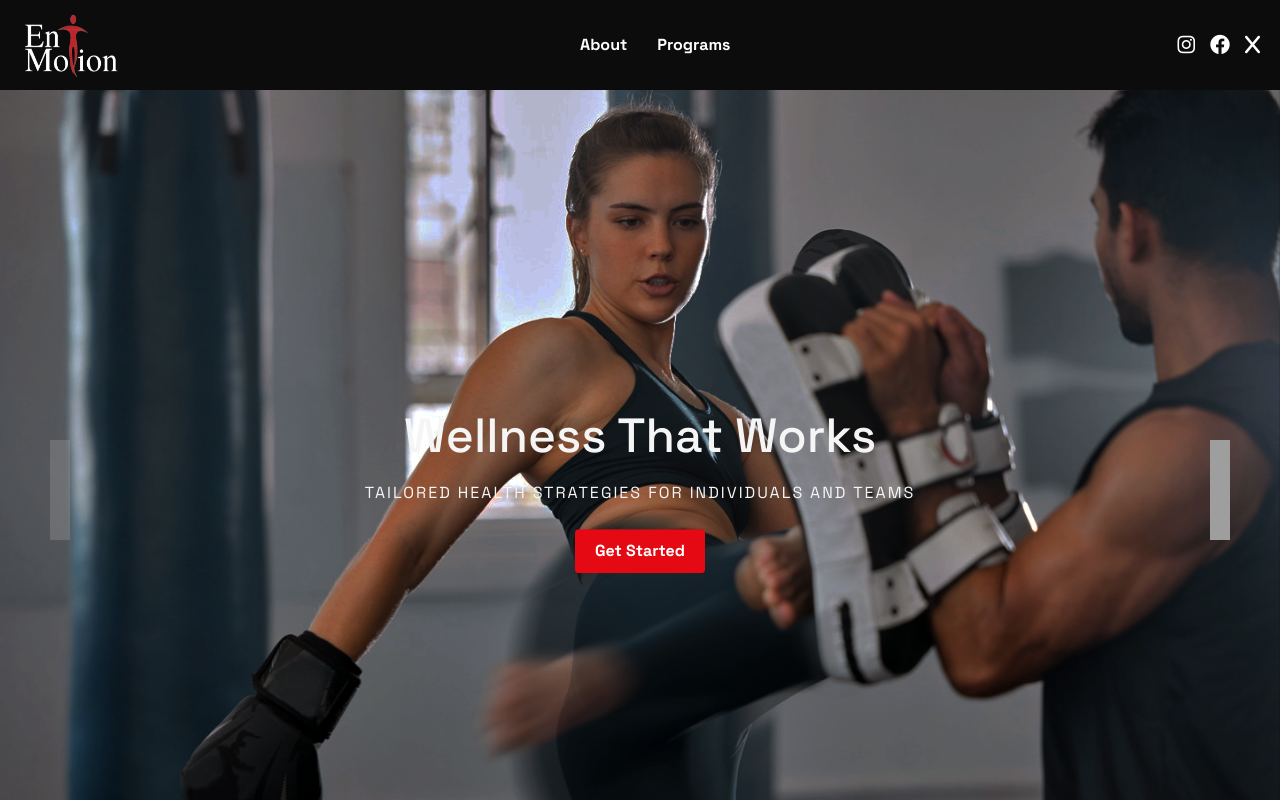
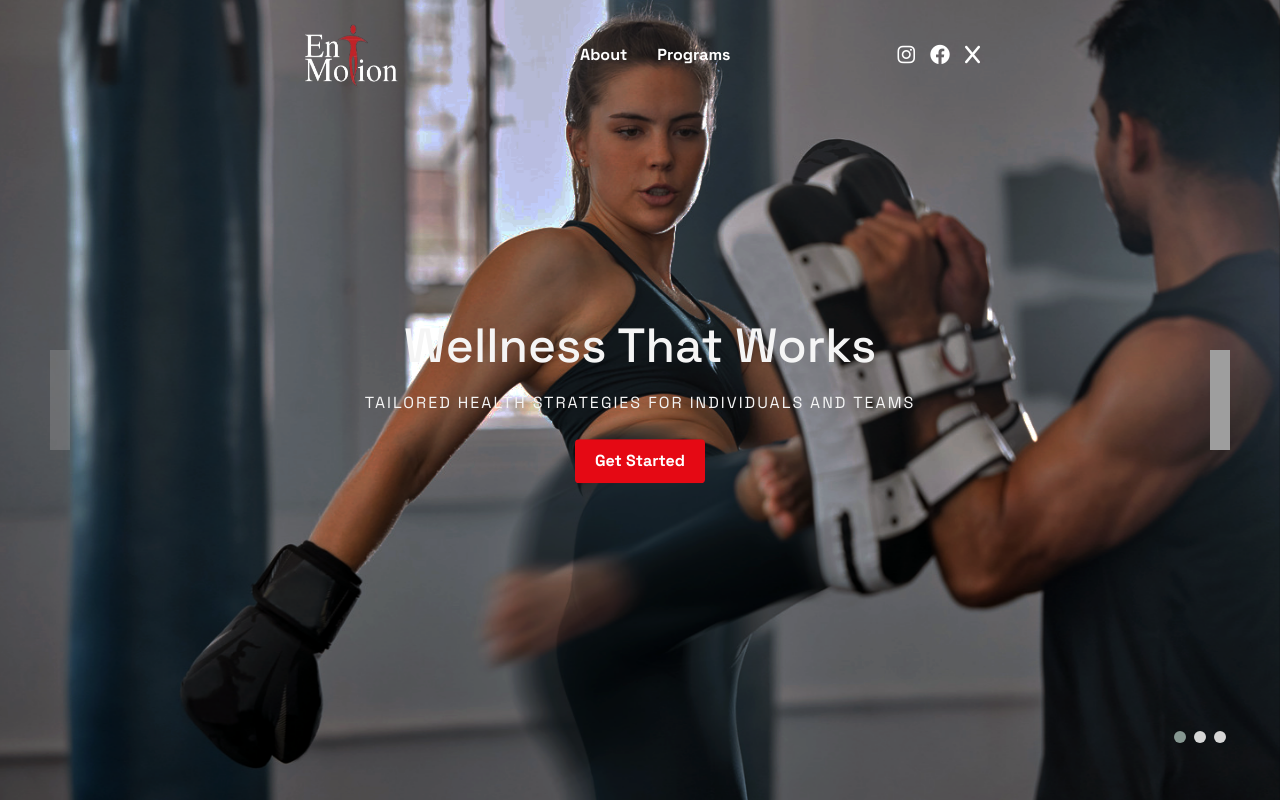
Before and after one commit to Cjrhodes/enmotion-dev, a Next.js app: page / in a window 1280 px wide. Shown: the top 800 px of the page. Built offline with nearby package versions, Linux system fonts and the light colour scheme; grey boxes are pictures that could not be loaded.

Commit message:
transparent navbar

```diff
--- a/src/components/navbar/Navbar.module.css
+++ b/src/components/navbar/Navbar.module.css
@@ -3,12 +3,17 @@
   justify-content: space-between;
   align-items: center;
   background-color: transparent;
-  padding: 10px 20px;
+  padding: 20px 300px;
+  position: absolute;
+  top: 0;
+  left: 0;
+  width: 100%;
+  z-index: 999;
 }
 
 .logoImg {
   width: 100px;
-  height: 70px;
+  height: auto;
 }
 
 .logo {
@@ -88,7 +93,7 @@
   .hamburger {
     display: block;
   }
-  .logo {
+    .logo {
     width: 20vw; /* Increase the width for small screens */
   }
 
```
Also changed, not shown: public/css/style.css.
